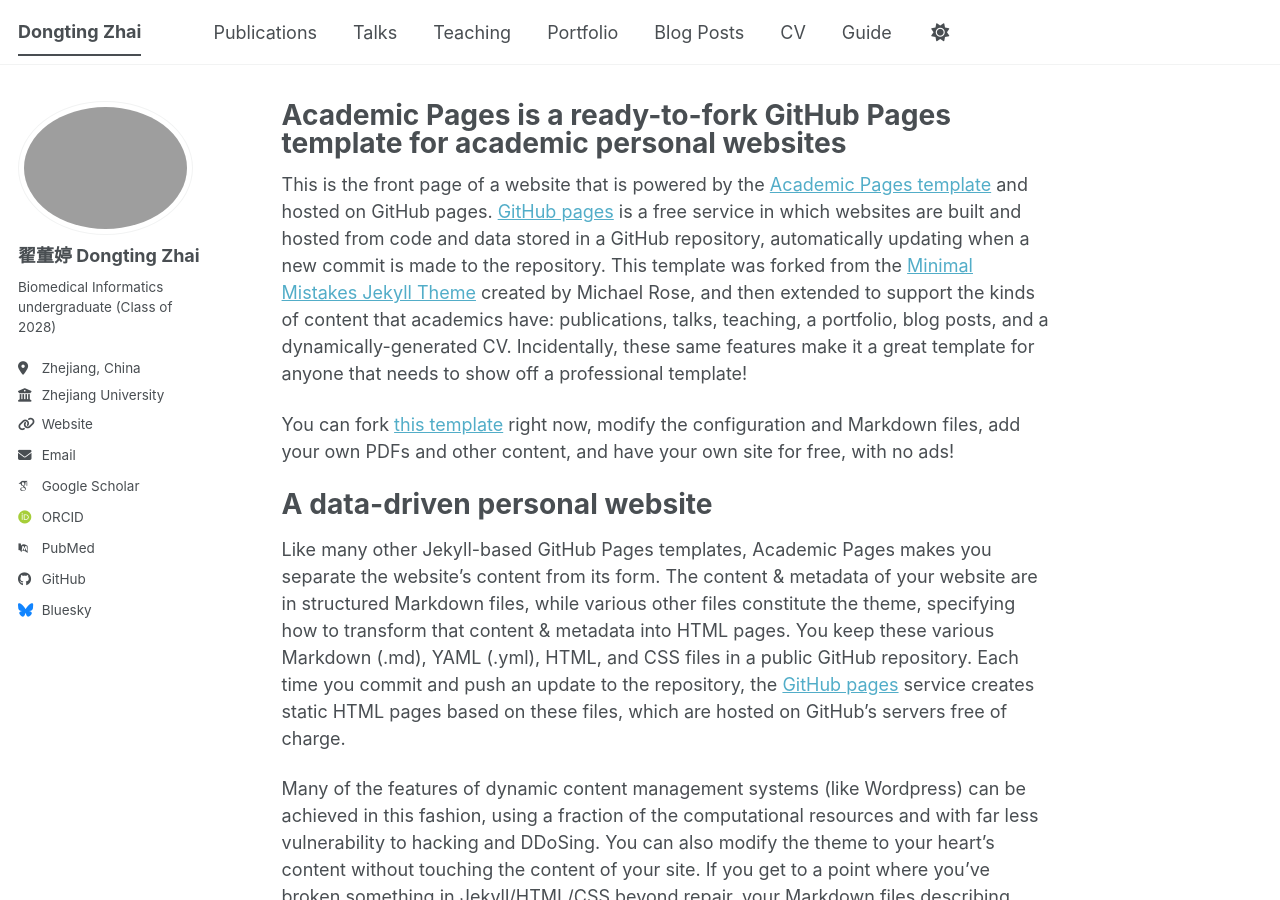
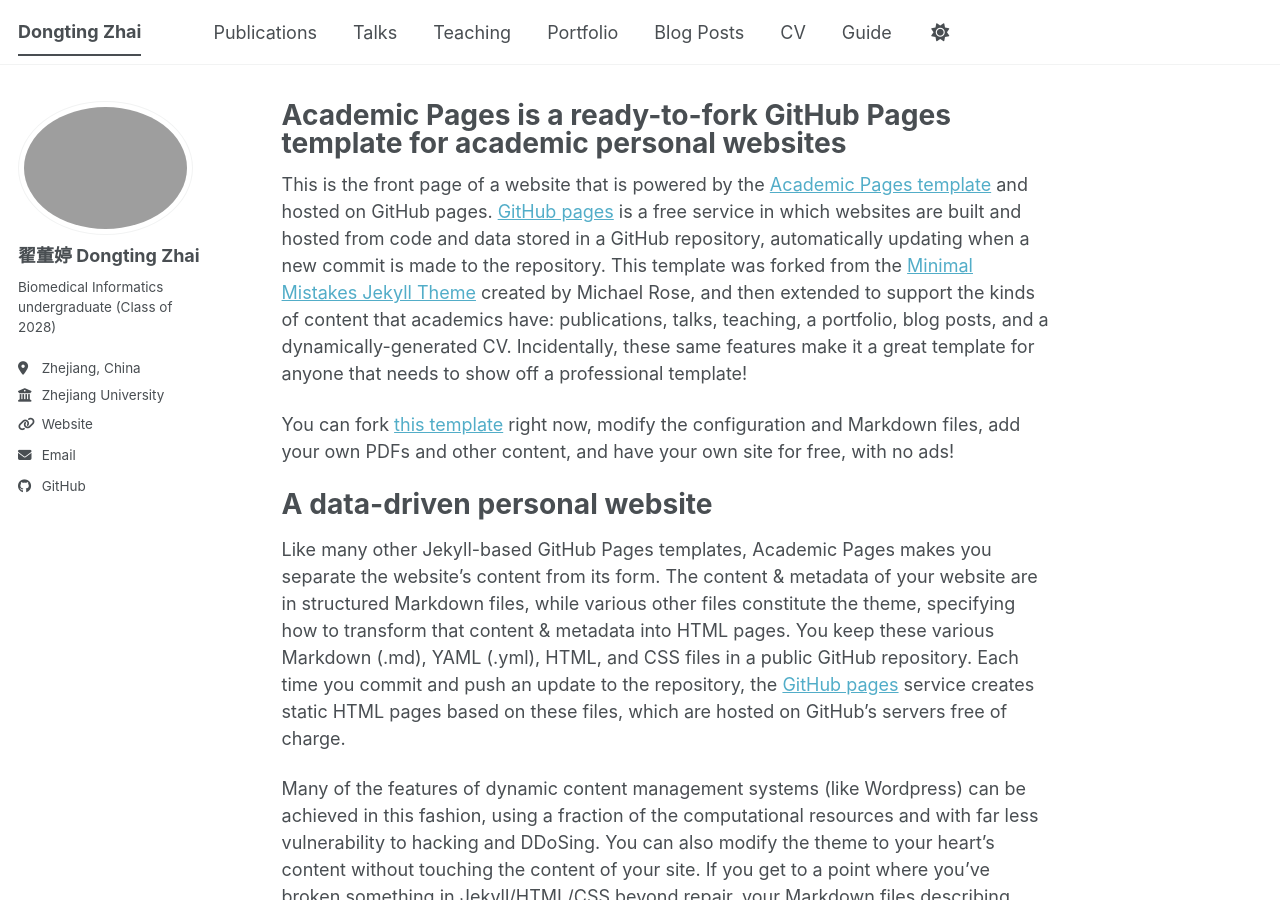
Before and after one commit to Iris1618/Iris1618.github.io, a Jekyll site: the page built from _pages/about.md, in a window 1280 px wide and 900 px high. Built offline with Jekyll 4.4.1, drawn with Linux system fonts in a browser that asks for light colours; some web fonts are replaced; a script bundle is joined from its source files by our own code; library files that are not in the unit come from our copies; part of the change alters nothing that is shown.

Commit message:
change other settings

```diff
--- a/_config.yml
+++ b/_config.yml
@@ -35,13 +35,13 @@ author:
   # Academic websites
   academia         : # URL
   arxiv            : # URL - Update with the correct link to your profile
-  googlescholar    : "https://scholar.google.com/citations?user=PS_CX0AAAAAJ"
+  googlescholar    : # URL
   inspire-hep      : # URL
   impactstory      : # URL
-  orcid            : "https://orcid.org/yourorcidurl"
+  orcid            : #URL
   semantic         : # URL
   ssrn             : # URL
-  pubmed           : "https://www.ncbi.nlm.nih.gov/pubmed/?term=john+snow"
+  pubmed           : # URL
   researchgate     : # URL
   scopus           : # URL
   zotero           : # URL
@@ -51,13 +51,13 @@ author:
   bitbucket        : # Username - Update with your username on the site
   codepen          : # Username
   dribbble         : # Username
-  github           : "academicpages"
+  github           : "Iris1618"
   kaggle           : # Username
   stackoverflow    : # User number or user number and name (i.e., use "1" or "1/jeff-atwood")
 
   # Social media
   artstation       : # Username
-  bluesky          : "bsky.app" # Replace this with you Bluesky username
+  bluesky          : # Replace this with you Bluesky username
   facebook         : # Username
   flickr           : # Username
   foursquare       : # Username
```
